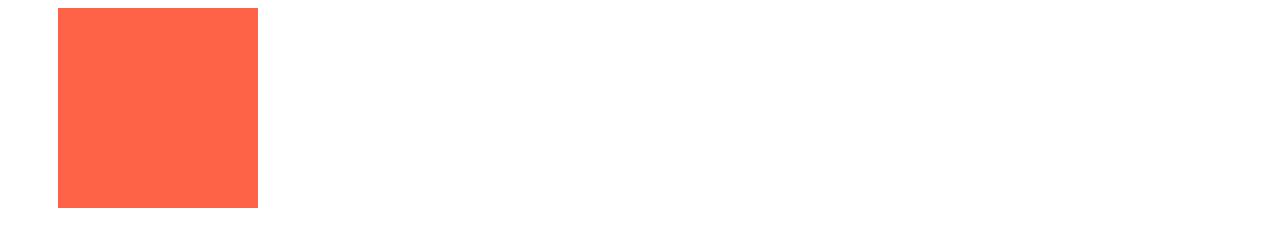
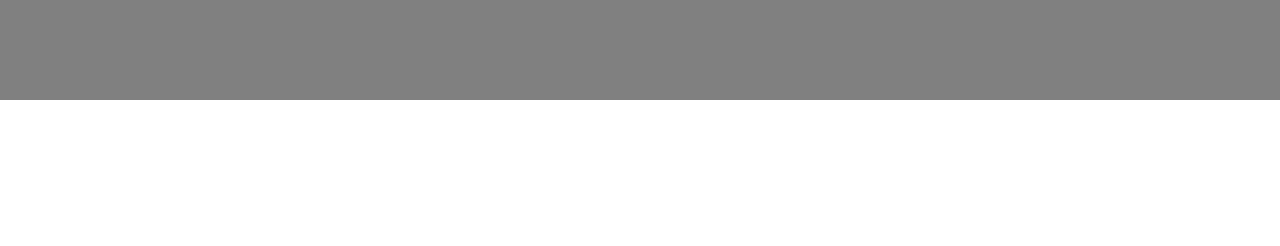
Before and after one commit to MacRayy/BS-practice, a plain HTML site: page grid/index.html in a window 1280 px wide. Drawn offline with nearby package versions, Linux system fonts and the light colour scheme.

Commit message:
feat(grid test): grid set up for desktop with header

```diff
--- a/grid/index.html
+++ b/grid/index.html
@@ -2,12 +2,18 @@
 <html>
 <head>
 	<title>Awesome grid</title>
+	<link rel="stylesheet" type="text/css" href="https://cdnjs.cloudflare.com/ajax/libs/meyer-reset/2.0/reset.css">
 	<link rel="stylesheet" type="text/css" href="style.css">
 </head>
 <body>
 	<main class="container">
 
-		<div class="box1"></div>
+		<header class="header"></header>
+		<article class="content"></article>
+		<section class="sidebar"></section>
+		<nav class="navbar"></nav>
+		<footer class="footer"></footer>
+
 
 	</main>
 </body>
--- a/grid/style.css
+++ b/grid/style.css
@@ -1,13 +1,12 @@
 .container {
 	display: grid;
-	grid-template-columns: 50px 50px 100px 50px 50px;
-	grid-template-rows: 100px 100px 100px;
-	height: 50px;
-	width: 50px;
+	grid-template-columns: 2fr 1fr 1fr;
+	grid-template-rows: 100px 1fr 1fr 1fr 1fr 1fr;
+	height: 750px;
 }
 
-.box1 {
-	background: tomato;
-	grid-column: 2/3 span;
-	grid-row: 1/3;
+.header {
+	background: gray;
+	grid-column: 1 / 4 span;
+	grid-row: 1 / 2;
 }
```
